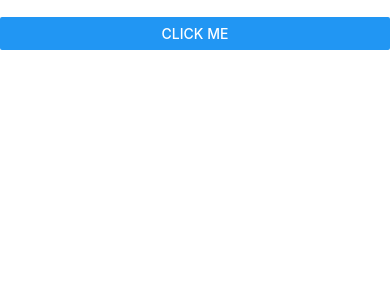
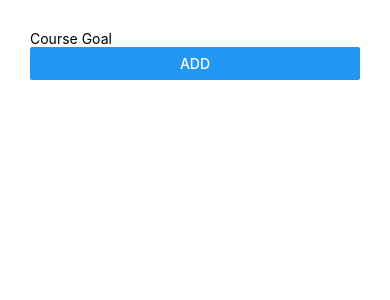
Before and after one commit to ajakcyer/rn-practice, a React Native app: screen / in a window 390 px wide. Shown: the top 300 px of the page. Built offline with nearby package versions, Linux system fonts and the light colour scheme.

Commit message:
TextInput is like the input box from html

```diff
--- a/App.js
+++ b/App.js
@@ -10,11 +10,11 @@ import { StyleSheet, Text, View, Button, TextInput } from "react-native";
 export default function App() {
 
   return (
-    <View>
+    <View style={{padding: 30}}>
 
       <View>
-        <TextInput/>
-        <Button title="Click Me"/>
+        <TextInput placeholder="Course Goal"/>
+        <Button title="Add"/>
       </View>
       <View>
 
```
